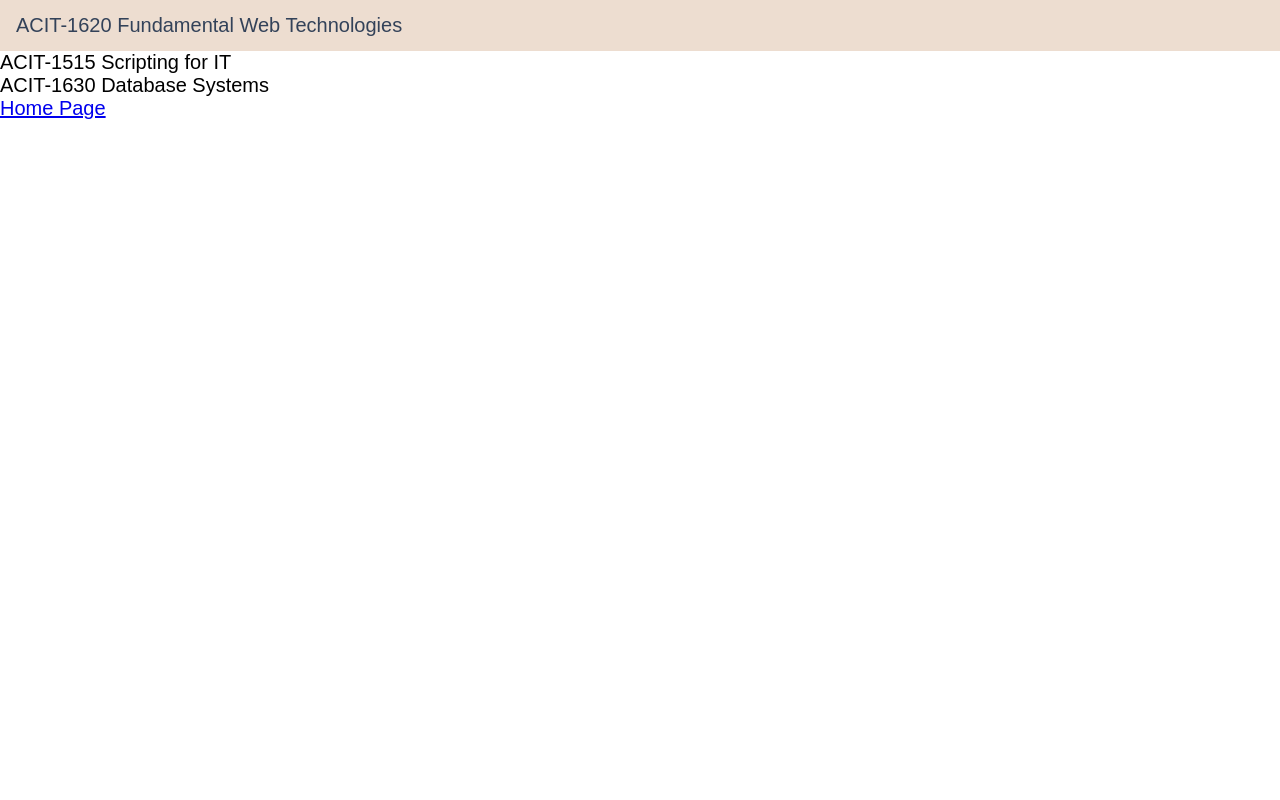
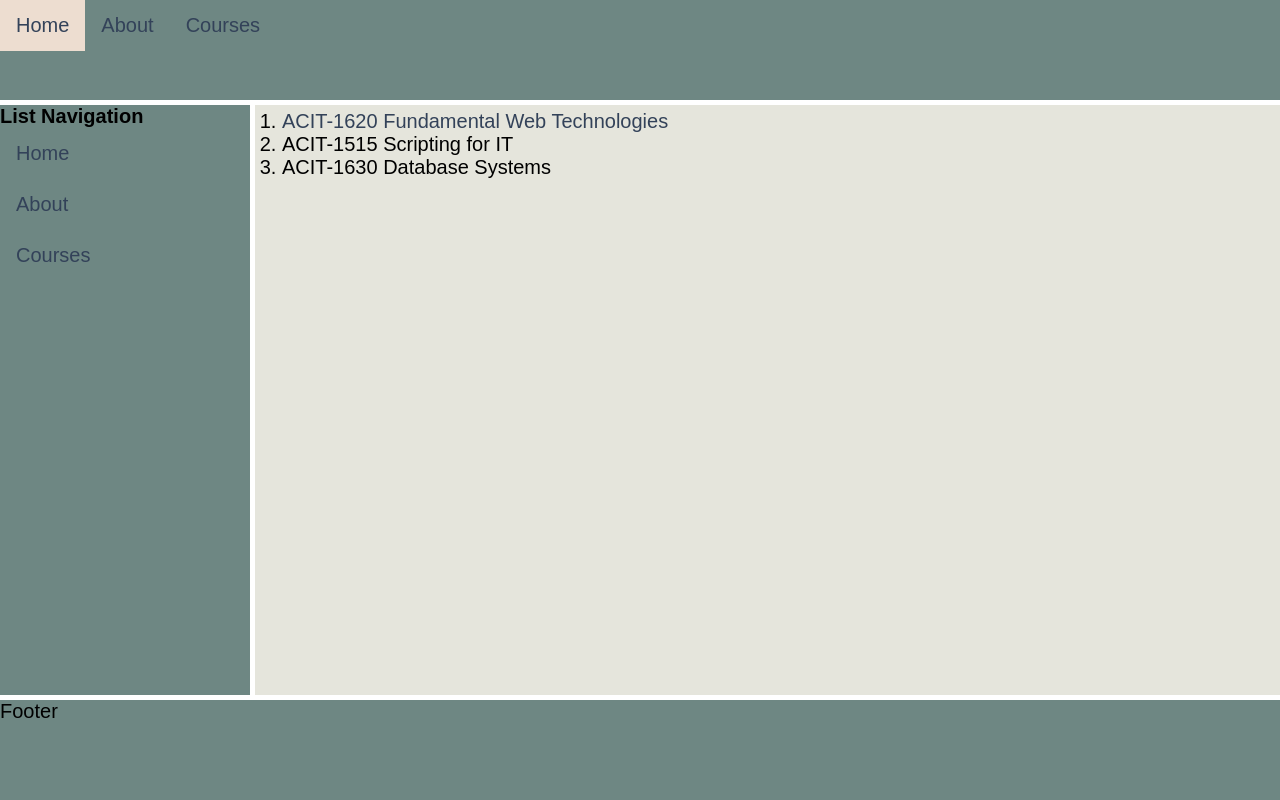
Before and after one commit to t-gomb/lab-week-8, a plain HTML site: page Personal Website/page/courses.html in a window 1280 px wide. Drawn offline with Linux system fonts and the light colour scheme.

Commit message:
fixed_last_page_now_done

```diff
--- a/Personal Website/CSS/Style.css
+++ b/Personal Website/CSS/Style.css
@@ -38,6 +38,7 @@ img{
 .main {
     grid-area: m;
     background-color: #e5e5dc;
+    padding: 5px 27px;
 
 }
 footer{
@@ -57,7 +58,7 @@ li a {
     display: block;
     color: #334259;
     text-align: left;
-    padding: 14px 16px;
+    padding: 0px 0px;
     text-decoration: none;
 }
 li a:hover {
--- a/Personal Website/page/courses.html
+++ b/Personal Website/page/courses.html
@@ -7,14 +7,30 @@
             <link rel = "stylesheet" href = "../CSS/Style.css">
     </head>
     <body>
+        <div class = "container">
+            <nav class = "header">
+                <ul class = "top">
+                    <li><a href="../index.html">Home</a></li>
+                    <li><a href="../page/about.html">About</a></li>
+                    <li><a href="../page/courses.html">Courses</a></li>
+                </ul>
+            </nav>
+            <nav class="side">
+                <h1>List Navigation</h1>
+                <ul><a href="../index.html">Home</a></ul>
+                <ul><a href="../page/about.html">About</a></ul>
+                <ul><a href="../page/courses.html">Courses</a></ul>
+            </nav>
+            <div class="main">
             <p>
                 <ol>
                 <li><a href="https://www.bcit.ca/outlines/acit1620/">ACIT-1620 Fundamental Web Technologies</a></li>
                 <li>ACIT-1515 Scripting for IT</li>
                 <li>ACIT-1630 Database Systems</li>
-            <nav class = "nav_bar">
-                <a href = "../index.html">Home Page</a>
-            </nav>
                 </ol>
             </p>
+            </div>
+            <footer>Footer</footer>
+        </div>
+
     </body>
```
Lines whose indentation alone changed are shown as unchanged.
